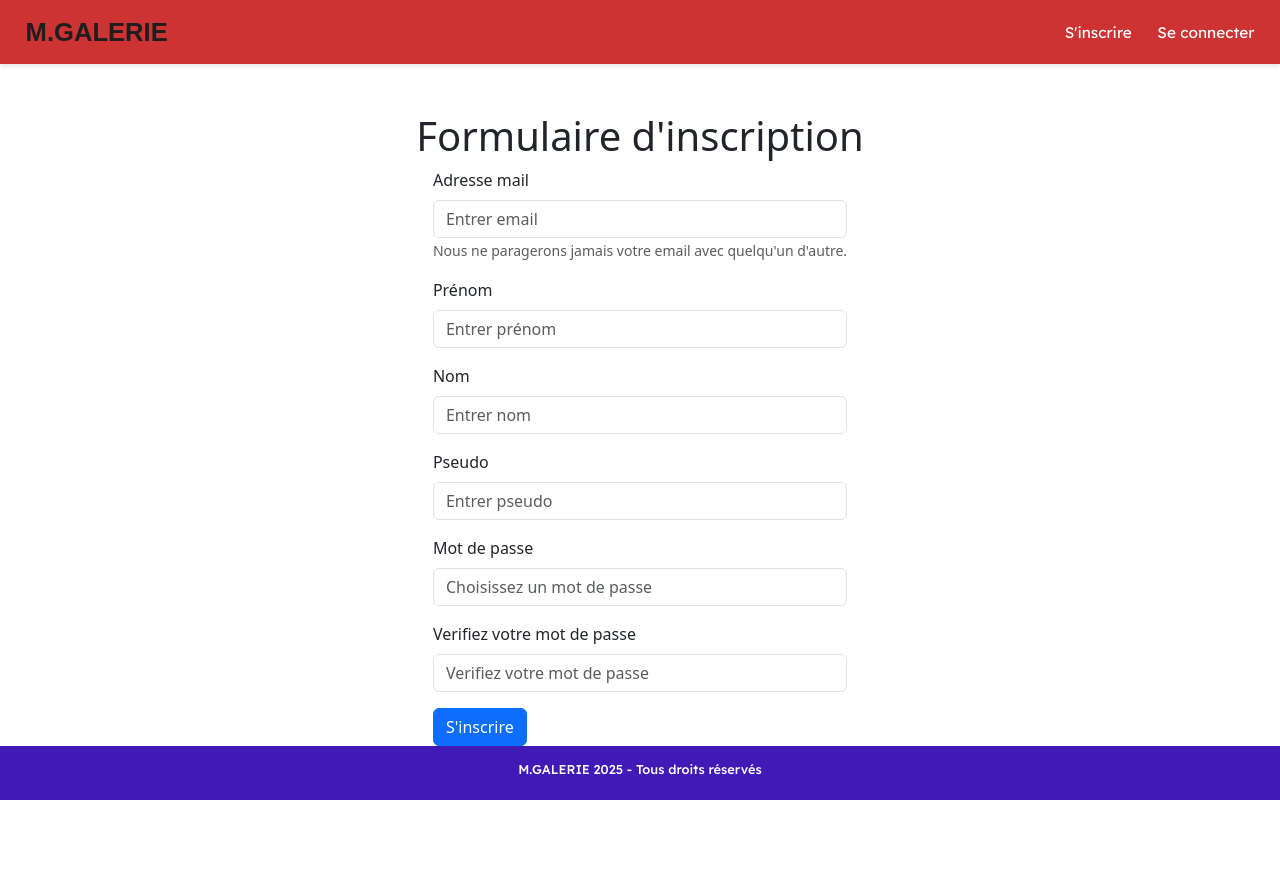
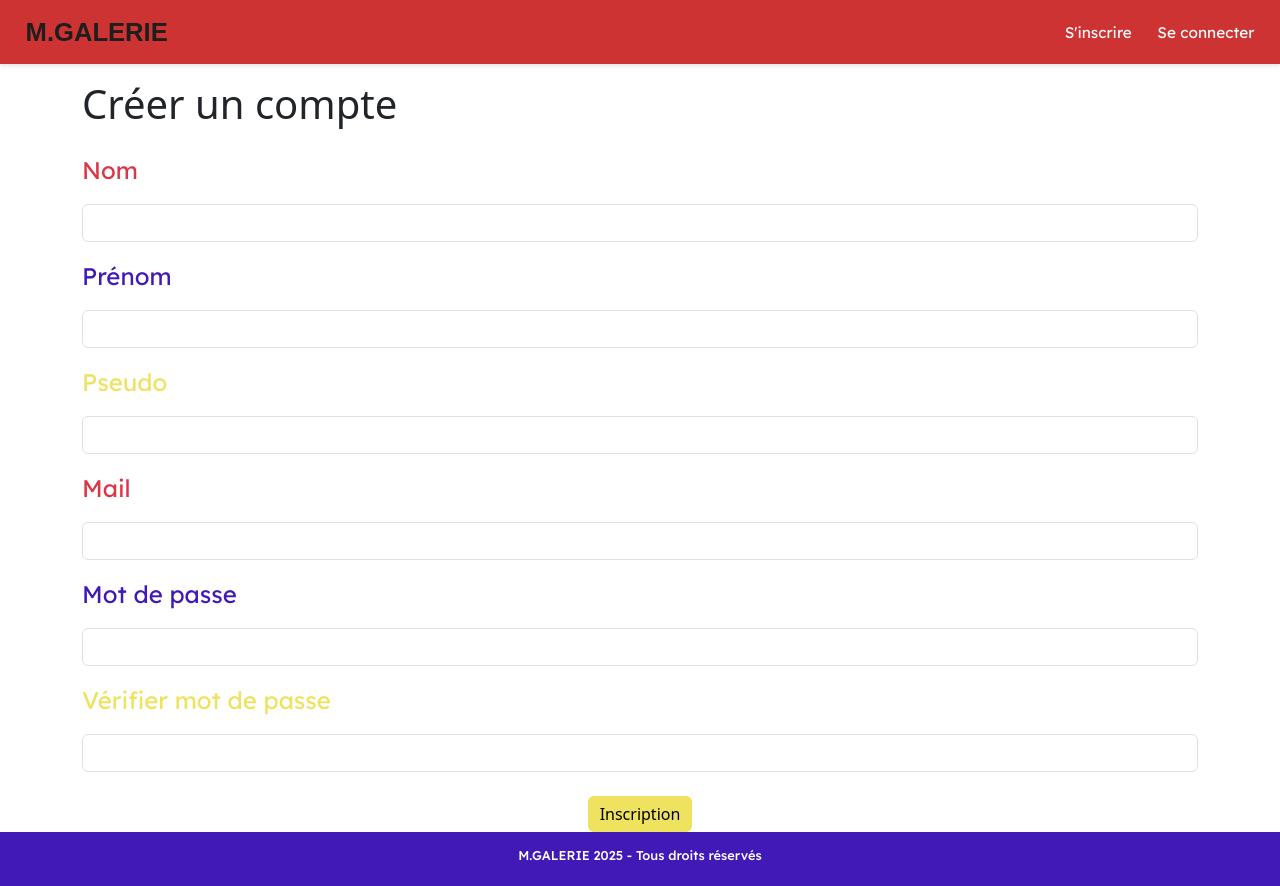
Before and after one commit to MarionGtr/mgalerie_front, a React (Vite) app: page /signin in a window 1280 px wide. Before the commit the page ends 800 px from the top, so only its background shows below. Built offline with nearby package versions, Linux system fonts and the light colour scheme; a web font is replaced by a local one.

Commit message:
ajout commentaire + recup commentaires ok

```diff
--- a/src/App.jsx
+++ b/src/App.jsx
@@ -23,10 +23,13 @@ function App() {
   const [user, setUser] = useState(AuthService.getMailUser())
   const [userRole, setUserRole] = useState(AuthService.getRoleUser());
 
+
   return (
     <BrowserRouter>
       <AuthContext.Provider value={{ isAuthenticated, setIsAuthenticated, user, setUser, userRole, setUserRole }}>
-        <Navbar />
+      <div style={{ minHeight: "100vh", display: "flex", flexDirection: "column" }}>
+      <Navbar />
+
         <Routes>
           <Route path="/" element={<HomePage />} />
           <Route path="/artworkByID/:id" element={<ArtworkDetailsPage />} />
@@ -45,9 +48,10 @@ function App() {
           <Route element={<RouteSecu role="admin" />}>
             <Route path="/admin" element={<AdminPage />} />
           </Route>
+        </Routes>
 
-        </Routes>
         <Footer />
+        </div>
       </AuthContext.Provider>
     </BrowserRouter>
   )
--- a/src/Pages/AdminPage.jsx
+++ b/src/Pages/AdminPage.jsx
@@ -1,5 +1,6 @@
 import React, { useState, useEffect } from 'react';
 import ArtworkService from '../services/ArtworkService';
+import axios from 'axios';
 
 const AdminPage = () => {
     const [artworks, setArtworks] = useState([]);
@@ -46,7 +47,9 @@ const AdminPage = () => {
                 await ArtworkService.addArtwork(formData);
                 alert("Œuvre ajoutée avec succès");
             }
+            handleUpload();
             loadArtworks();
+
             resetForm();
         } catch (error) {
             console.error("Erreur lors de l'opération:", error);
@@ -55,33 +58,35 @@ const AdminPage = () => {
     };
 
 
-    const handleUpload = async (e) => {
-        e.preventDefault();
-        try {
-            if (!file) return;
+    const handleUpload = async () => {
+
+        // try {
+            // if (!file) return;
 
             const formDataUpload = new FormData();
             formDataUpload.append("file", file);
             formDataUpload.append("name", "test");
 
             const response = await axios.post("http://127.0.0.1:3000/image", formDataUpload, {
+
                 headers: {
                     "Content-Type": "multipart/form-data"
                 }
+
             });
+            //   console.log(response)
+            // // Update image_url in form with the response
+            // setFormData(prev => ({
+            //     ...prev,
+            //     image_url: file.filename // Adjust based on your API response
+            // }));
 
-            // Update image_url in form with the response
-            setFormData(prev => ({
-                ...prev,
-                image_url: response.data.url // Adjust based on your API response
-            }));
-
-            setFile(null);
-        } catch (error) {
-            console.error("Erreur lors de l'upload:", error);
-            alert("Erreur lors de l'upload de l'image");
+        //     setFile(null);
+        // } catch (error) {
+        //     console.error("Erreur lors de l'upload:", error);
+        //     alert("Erreur lors de l'upload de l'image");
         }
-    };
+    // };
 
     const handleDelete = async (id) => {
         if (window.confirm("Êtes-vous sûr de vouloir supprimer cette œuvre ?")) {
@@ -160,16 +165,14 @@ const AdminPage = () => {
                         placeholder="Date(s) de création"
                         required
                     />
-                    <form onSubmit={handleUpload} className="upload-form">
+
                         <input
                             type="file"
                             name="file"
                             onChange={(e) => setFile(e.target.files[0])}
                         />
-                         <button type="submit" className="submit-button">
-                        Ajouter l'image
-                    </button>
-                    </form>
+
+
 
                     <textarea
                         name="description"
--- a/src/Pages/ArtworkDetailsPage.jsx
+++ b/src/Pages/ArtworkDetailsPage.jsx
@@ -1,33 +1,83 @@
-import { useEffect, useState } from "react"
-import ArtworkService from "../Services/ArtworkService"
-import { useParams } from "react-router-dom"
-import config from "../config/url"
+import { useEffect, useState, useContext } from "react";
+import { useParams } from "react-router-dom";
+import ArtworkService from "../services/ArtworkService";
+import CommentService from "../services/CommentService";
+import config from "../config/url";
+import AuthContext from "../Context/AuthContext";
 
 const ArtworkDetailsPage = () => {
-
-    const { id } = useParams()
-    const [artwork, setArtwork] = useState({})
-
+    const { id } = useParams();
+    const [artwork, setArtwork] = useState({});
+    const [comments, setComments] = useState([]);
+    const [newComment, setNewComment] = useState("");
+    const { isAuthenticated, user } = useContext(AuthContext);
 
     const fetchArtworkByID = async () => {
         try {
-            const response = await ArtworkService.getArtworkByID(id)
-            console.log(response.data)
-            setArtwork(response.data[0])
+            const response = await ArtworkService.getArtworkByID(id);
+            setArtwork(response.data[0]);
         } catch (error) {
-            console.log(error)
+            console.log(error);
         }
+    };
+
+    const fetchComments = async () => {
+        try {
+            const response = await CommentService.getComments(id);
+            setComments(response.data);
+        } catch (error) {
+            console.log("Erreur lors de la récupération des commentaires :", error);
+        }
+    };
+
+    const handleAddComment = async () => {
+        if (!isAuthenticated || !user) {
+            console.error("Utilisateur non défini !");
+            console.log("Utilisateur récupéré :", user);
+
+            return;
+        }
+        if (newComment.trim() === "") {
+            console.error("Le commentaire est vide !");
+            return;
         }
 
-    useEffect(() => {
-        fetchArtworkByID()
-    }, [])
+        try {
+            console.log("Données envoyées :", { id, content: newComment, id_user: user.id_user });
+
+            const response = await CommentService.addComment(id, newComment, user.id_user);
+
+            if (!response.data || !response.data.id_comment) {
+                console.error("Réponse invalide de l'API :", response.data);
+                return;
+            }
+
+            const newCommentData = {
+                id_comment: response.data.id_comment,
+                content: newComment,
+                created_at: new Date().toISOString(),
+                id_artwork: id,
+                id_user: user.id_user,
+                username: user.username
+            };
+
+            setComments([newCommentData, ...comments]);
+            setNewComment("");  // Réinitialise le champ
+        } catch (error) {
+            console.error("Erreur lors de l'ajout du commentaire :", error.response?.data || error);
+        }
+    };
 
 
 
-    return <>
+    useEffect(() => {
+        fetchArtworkByID();
+        fetchComments();
+    }, [id]);
+
+    return (
         <div className="body-details">
-
+            <div className="body-haut">
                 <div className="details-gauche">
                     <div className="art-title">
                         <h1>{artwork.title}</h1>
@@ -47,11 +97,44 @@ const ArtworkDetailsPage = () => {
                 </div>
 
                 <div className="details-droite">
+                    {artwork.image_url ? (
                         <img className="card-img" src={config.url + "/images/" + artwork.image_url} alt={artwork.title} />
+                    ) : (
+                        <h4>Image non disponible</h4>
+                    )}
                 </div>
             </div>
 
-    </>
+            <div className="block-comment">
+                {comments.map((comment) => (
+                    <div key={comment.id_comment} className="comment-card">
+                        <h5 className="comment-username">{comment.username}</h5>
+                        <h4 className="comment-text">{comment.content}</h4>
+                        <div className="comment-date">
+                            {new Date(comment.created_at).toLocaleDateString('fr-FR', {
+                                day: 'numeric',
+                                month: 'long',
+                                year: 'numeric',
+                                hour: '2-digit',
+                                minute: '2-digit'
+                            })}
+                        </div>
+                    </div>
+                ))}
 
-}
-export default ArtworkDetailsPage
+                {isAuthenticated && (
+                    <div className="comment-input">
+                        <textarea
+                            value={newComment}
+                            onChange={(e) => setNewComment(e.target.value)}
+                            placeholder="Ajouter un commentaire..."
+                        ></textarea>
+                        <button onClick={handleAddComment}>Envoyer</button>
+                    </div>
+                )}
+            </div>
+        </div>
+    );
+};
+
+export default ArtworkDetailsPage;
--- a/src/Pages/LoginPage.jsx
+++ b/src/Pages/LoginPage.jsx
@@ -37,31 +37,36 @@ const LoginPage = () => {
         }
     }
 
-    return <Container className='d-flex flex-column justify-content-center align-items-center mt-5'>
+    return <Container className='mt-5'>
 
-        <h1>Connexion</h1>
+        <h1 className="mb-4">Connexion</h1>
 
         <Form onSubmit={handleSubmit}>
-            <Form.Group className="mb-3" controlId="formBasicEmail">
-                <Form.Label>Adresse mail</Form.Label>
-                <Form.Control name="email" type="email" placeholder="Entrer email"  value={user.email} onChange={handleChange} required/>
-                <Form.Text className="text-muted">
-                    Nous ne paragerons jamais votre email avec quelqu'un d'autre.
-                </Form.Text>
+
+
+            <Form.Group className="mb-3">
+                <Form.Label className="text-danger">Mail</Form.Label>
+                <Form.Control name="email" type="email" required value={user.email} onChange={handleChange} />
             </Form.Group>
 
-            <Form.Group className="mb-3" controlId="formBasicPassword">
-                <Form.Label>Mot de passe</Form.Label>
-                <Form.Control name="password" type="password" placeholder="saisir mot de passe"  value={user.password} onChange={handleChange} required />
+            <Form.Group className="mb-3">
+                <Form.Label style={{ color: 'var(--bleu)' }}>Mot de passe</Form.Label>
+                <Form.Control name="password" type="password" required value={user.password} onChange={handleChange} />
             </Form.Group>
 
-            <Button variant="outline-dark" type="submit">
-                Se connecter
-            </Button>
-            <Button variant="outline-dark" type="submit" onClick={() => navigate("/SendCode")}  >
-                Mot de passe oublié
-            </Button>
+            <div className="text-center">
+                <Button type="submit" style={{ backgroundColor: 'var(--jaune)', border: 'none', color: 'black' }}>
+                    Inscription
+                </Button>
 
+
+                <Button type="submit" style={{ backgroundColor: 'var(--jaune)', border: 'none', color: 'black' }}>
+                    Se connecter
+                </Button>
+                <Button type="submit" style={{ backgroundColor: 'var(--jaune)', border: 'none', color: 'black' }} onClick={() => navigate("/SendCode")} >
+                    Mot de passe oublié
+                </Button>
+            </div>
         </Form>
     </Container>
 
--- a/src/Pages/SigninPage.jsx
+++ b/src/Pages/SigninPage.jsx
@@ -32,55 +32,48 @@ const Signin = () => {
         }
     }
 
-    return <Container className='d-flex flex-column justify-content-center align-items-center mt-5'>
-
-        <h1>Formulaire d'inscription</h1>
+    return <Container className="mt-3">
+    <h1 className="mb-4">Créer un compte</h1>
 
     <Form onSubmit={handleSubmit}>
-            <Form.Group className="mb-3" controlId="formBasicEmail">
-                <Form.Label>Adresse mail</Form.Label>
-                <Form.Control name="email" type="email" placeholder="Entrer email" required={true} value={user.email} onChange={handleChange} />
-                <Form.Text className="text-muted">
-                    Nous ne paragerons jamais votre email avec quelqu'un d'autre.
-                </Form.Text>
+        <Form.Group className="mb-3">
+            <Form.Label className="text-danger">Nom</Form.Label>
+            <Form.Control name="last_name" type="text" required value={user.last_name} onChange={handleChange} />
         </Form.Group>
 
-            <Form.Group className="mb-3" controlId="formBasicFirstName">
-                <Form.Label>Prénom</Form.Label>
-                <Form.Control name="first_name" type="text" placeholder="Entrer prénom" required={true} value={user.first_name} onChange={handleChange} />
-                <Form.Text className="text-muted">
-                </Form.Text>
+        <Form.Group className="mb-3">
+            <Form.Label style={{color: 'var(--bleu)'}}>Prénom</Form.Label>
+            <Form.Control name="first_name" type="text" required value={user.first_name} onChange={handleChange} />
         </Form.Group>
 
-            <Form.Group className="mb-3" controlId="formBasicLastName">
-                <Form.Label>Nom</Form.Label>
-                <Form.Control name="last_name" type="text" placeholder="Entrer nom" required={true} value={user.last_name} onChange={handleChange} />
-                <Form.Text className="text-muted">
-                </Form.Text>
+        <Form.Group className="mb-3">
+            <Form.Label style={{color: 'var(--jaune)'}}>Pseudo</Form.Label>
+            <Form.Control name="username" type="text" required value={user.username} onChange={handleChange} />
         </Form.Group>
 
-            <Form.Group className="mb-3" controlId="formBasicUsername">
-                <Form.Label>Pseudo</Form.Label>
-                <Form.Control name="username" type="text" placeholder="Entrer pseudo" required={true} value={user.username} onChange={handleChange} />
-                <Form.Text className="text-muted">
-                </Form.Text>
+        <Form.Group className="mb-3">
+            <Form.Label className="text-danger">Mail</Form.Label>
+            <Form.Control name="email" type="email" required value={user.email} onChange={handleChange} />
         </Form.Group>
 
-            <Form.Group className="mb-3" >
-                <Form.Label>Mot de passe</Form.Label>
-                <Form.Control type="password" placeholder="Choisissez un mot de passe" name='password' value={user.password} onChange={handleChange} required={true} />
+        <Form.Group className="mb-3">
+            <Form.Label style={{color: 'var(--bleu)'}}>Mot de passe</Form.Label>
+            <Form.Control name="password" type="password" required value={user.password} onChange={handleChange} />
         </Form.Group>
 
-            <Form.Group className="mb-3" >
-                <Form.Label>Verifiez votre mot de passe</Form.Label>
-                <Form.Control type="password" placeholder="Verifiez votre mot de passe" name='verifyPassword' value={user.verifyPassword} onChange={handleChange} required={true} />
+        <Form.Group className="mb-4">
+            <Form.Label style={{color: 'var(--jaune'}}>Vérifier mot de passe</Form.Label>
+            <Form.Control name="verifyPassword" type="password" required value={user.verifyPassword} onChange={handleChange} />
         </Form.Group>
 
-            <Button variant="primary" type="submit">
-                S'inscrire
+        <div className="text-center">
+            <Button type="submit" style={{backgroundColor: 'var(--jaune)', border: 'none', color: 'black'}}>
+                Inscription
             </Button>
+        </div>
     </Form>
 </Container>
+
 
 }
 
--- a/src/Services/AuthService.js
+++ b/src/Services/AuthService.js
@@ -16,7 +16,8 @@ function getMailUser() {
         const decodedToken = jwtDecode(token);
         const user = {
             email: decodedToken.email,
-            id: decodedToken.id
+            id: decodedToken.id,
+
         };
         localStorage.setItem("user", JSON.stringify(user)); // Stocke l'utilisateur connecté
         return user;
--- /dev/null
+++ b/src/Services/CommentService.js
@@ -0,0 +1,22 @@
+import axios from "axios";
+import config from "../config/url";
+
+function addComment(id_artwork, content, id_user) {
+    return axios.post(config.url + "/comment/addComment", { id_artwork, content, id_user },{
+    headers: {
+        'Content-Type': 'application/json'
+    }
+})};
+
+function getComments(id_artwork) {
+    return axios.get(`${config.url}/comment/getComments/${id_artwork}`);
+}
+
+function getUsersComments(id_user) {
+    return axios.get(`${config.url}/comment/getUserComments/${id_user}`);
+}
+
+
+export default {
+    addComment, getComments, getUsersComments
+};
--- a/src/index.css
+++ b/src/index.css
@@ -14,6 +14,12 @@
 }
 
 
+body {
+    min-height: 100vh;
+    margin: 0;
+    display: flex;
+    flex-direction: column;
+}
 
 /* ------------------NAVBAR--------------------------------------------- */
 
@@ -96,12 +102,10 @@
     justify-content: center;
     padding: 1.2vw;
     color: var(--blanc);
-    align-content: center;
     align-items: center;
-    position: static;
-    bottom: 0;
-    width: 100%;
+    margin-top: auto;
 }
+
 .footer h3 {
     font-family: 'Lexend Deca', sans-serif;
     font-size: 1vw;
@@ -221,8 +225,14 @@
 
 .body-details {
     display: flex;
+    flex-direction: column;
+    padding: 2vw;
+
+}
+
+.body-haut{
+    display: flex;
     flex-direction: row;
-    padding: 2vw;
 }
 
 .details-gauche {
@@ -269,6 +279,8 @@
     display: flex;
     align-items: center;
 }
+
+
 
 /* ----------PROFIL--PARTIE INFO------------------------------ */
 
@@ -571,3 +583,53 @@
         flex-direction: column;
     }
 }
+
+
+/* -------------PAGE INSCRIPTION-------------------- */
+
+.text-center{
+    display: flex;
+    justify-content: center;
+    gap:1vw;
+}
+
+.form-control {
+    border: none;
+    border-bottom: 1px solid black;
+    border-radius: 0;
+    padding: 0.5rem 0;
+    margin-top: 0.5rem;
+ }
+
+ .form-control:focus {
+    box-shadow: none;
+    border-color: var(--bleu);
+ }
+
+ .form-label {
+    font-family: 'Lexend Deca', sans-serif;
+    font-size: 1.5rem;
+    margin-bottom: 0;
+ }
+
+ .btn-primary {
+    border-radius: 20px;
+    padding: 1.2rem 2rem;
+    font-family: 'Lexend Deca', sans-serif;
+    transition: transform 0.2s;
+
+ }
+
+ .btn-primary:hover {
+    transform: scale(1.05);
+ }
+
+ .container {
+    max-width: 500px;
+ }
+
+ h2 {
+    font-family: 'Lexend Deca', sans-serif;
+    font-size: 2rem;
+    margin-bottom: 2.5rem;
+ }
```
Also changed, not shown: src/Pages/ProfilPage.jsx (+34 -5 lines), 1 other file (tests, documents, lock files or other folders). Lines whose indentation alone changed are shown as unchanged.
